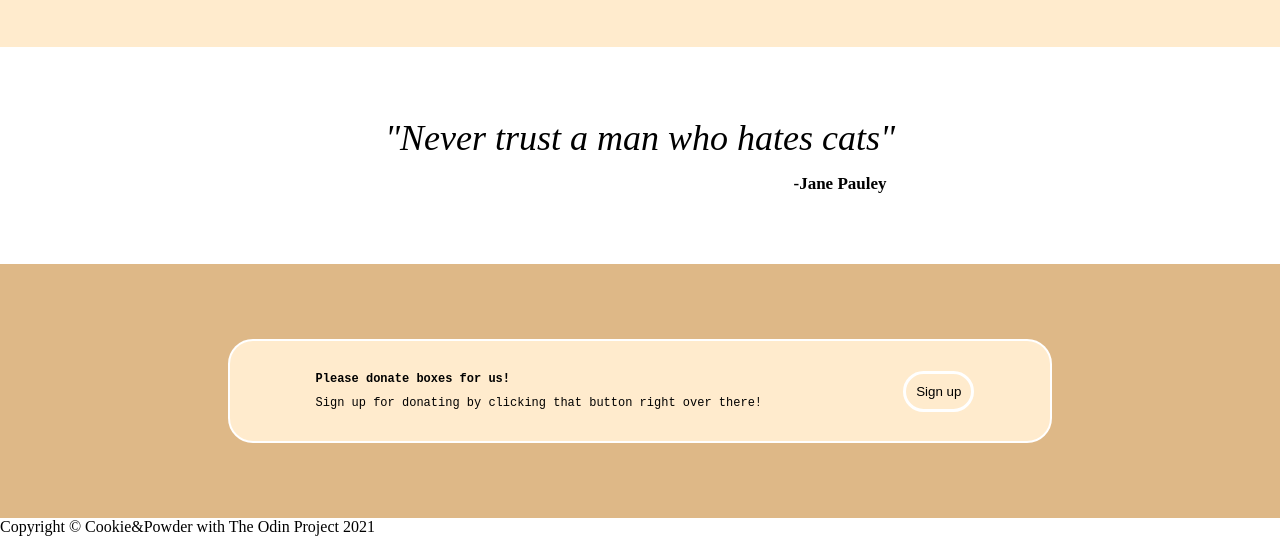
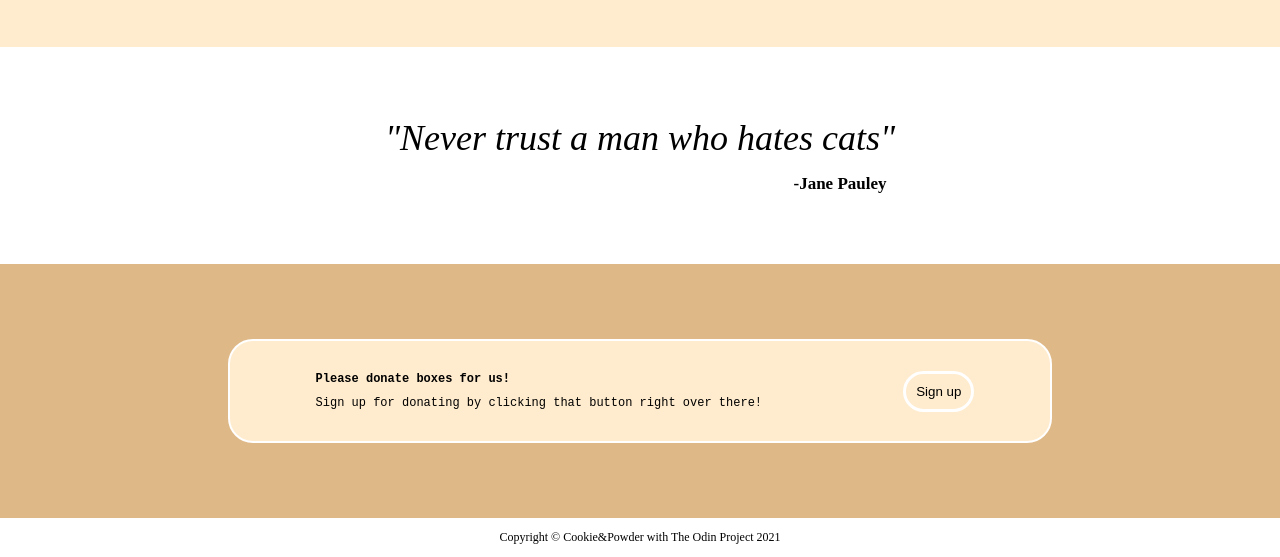
Before and after one commit to yhKim99/landing-page, a plain HTML site: page index.html in a window 1280 px wide. Shown: the part 670-1227 px from the top of the page. Before the commit the page ends 1206 px from the top, so only its background shows below. Drawn offline with Linux system fonts and the light colour scheme.

Commit message:
Change the padding, the text-align, and the font-size in footer

```diff
--- a/style.css
+++ b/style.css
@@ -201,3 +201,10 @@ a {
 button:hover {
     background: burlywood;
 }
+
+/* footer */
+.footer {
+    padding: 12px;
+    text-align: center;
+    font-size: 12px;
+}
```
